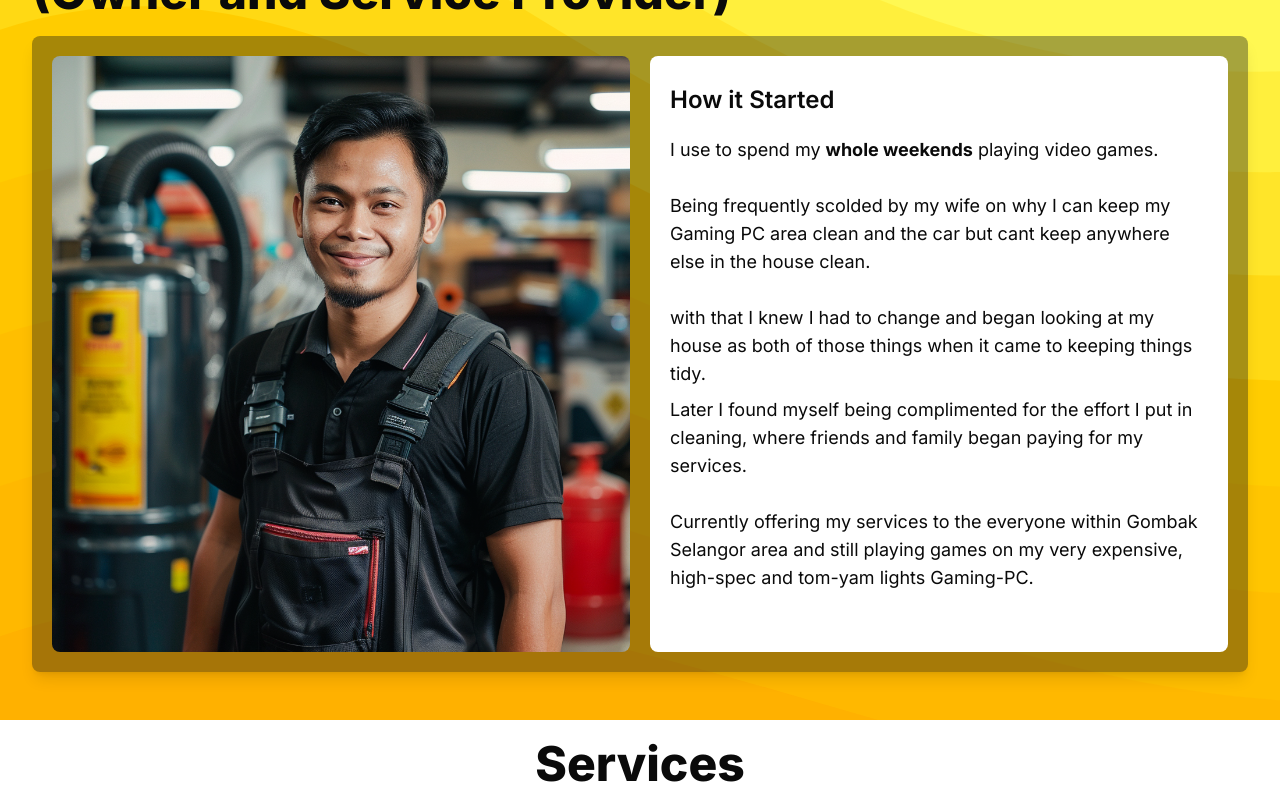
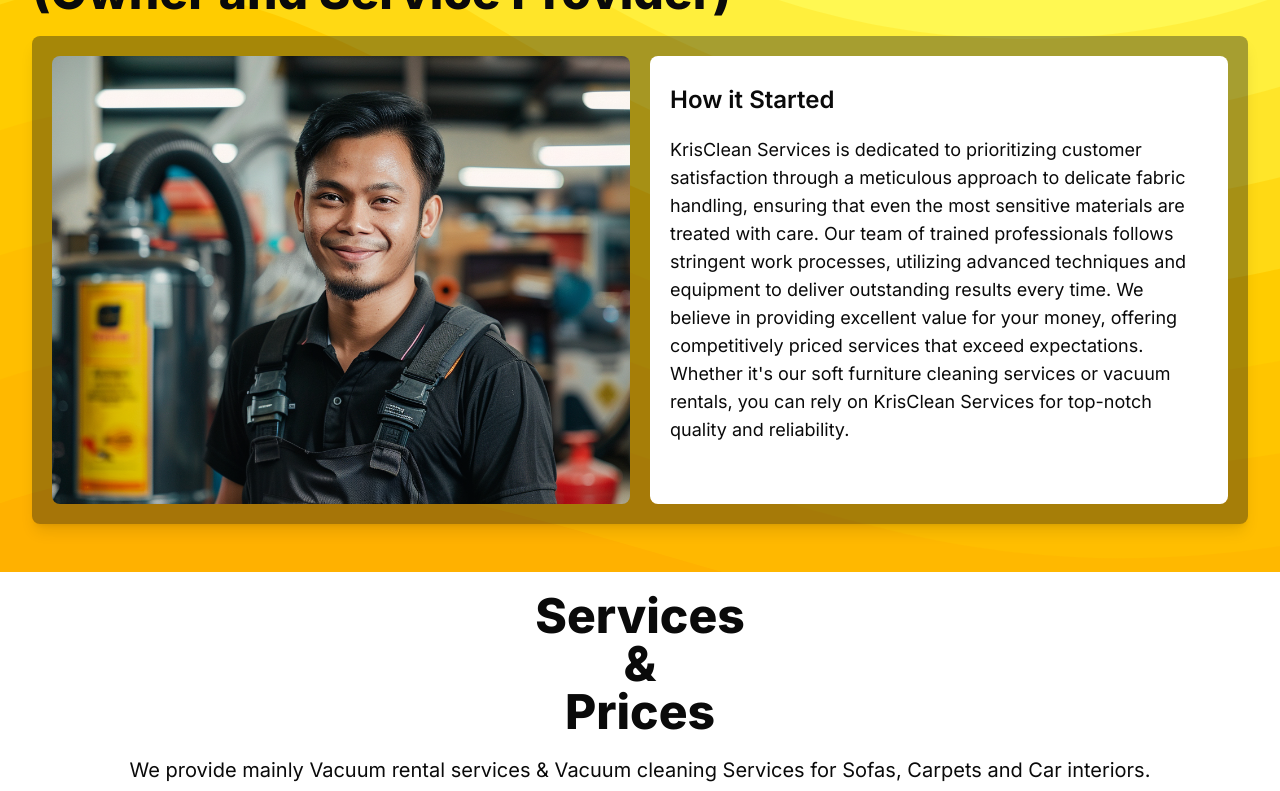
Before and after one commit to Jaomar92/krissClean, a Next.js app: page / in a window 1280 px wide. Shown: the part 980-1771 px from the top of the page. Built offline with nearby package versions, Linux system fonts and the light colour scheme.

Commit message:
CEO QUOTE Content Updated

```diff
--- a/app/components/Quote/index.tsx
+++ b/app/components/Quote/index.tsx
@@ -32,27 +32,17 @@
                   How it Started
                 </h4>
                 <p className="text-lg font-sans m-2">
-                  I use to spend my <strong>whole weekends</strong> playing
-                  video games.
-                  <br />
-                  <br />
-                  Being frequently scolded by my wife on why I can keep my
-                  Gaming PC area clean and the car but cant keep anywhere else
-                  in the house clean.
-                  <br />
-                  <br />
-                  with that I knew I had to change and began looking at my house
-                  as both of those things when it came to keeping things tidy.
-                </p>
-                <p className="text-lg font-sans m-2">
-                  Later I found myself being complimented for the effort I put
-                  in cleaning, where friends and family began paying for my
-                  services.
-                  <br />
-                  <br />
-                  Currently offering my services to the everyone within Gombak
-                  Selangor area and still playing games on my very expensive,
-                  high-spec and tom-yam lights Gaming-PC.
+                  KrisClean Services is dedicated to prioritizing customer
+                  satisfaction through a meticulous approach to delicate fabric
+                  handling, ensuring that even the most sensitive materials are
+                  treated with care. Our team of trained professionals follows
+                  stringent work processes, utilizing advanced techniques and
+                  equipment to deliver outstanding results every time. We
+                  believe in providing excellent value for your money, offering
+                  competitively priced services that exceed expectations.
+                  Whether it's our soft furniture cleaning services or vacuum
+                  rentals, you can rely on KrisClean Services for top-notch
+                  quality and reliability.
                 </p>
               </div>
             </div>
```
